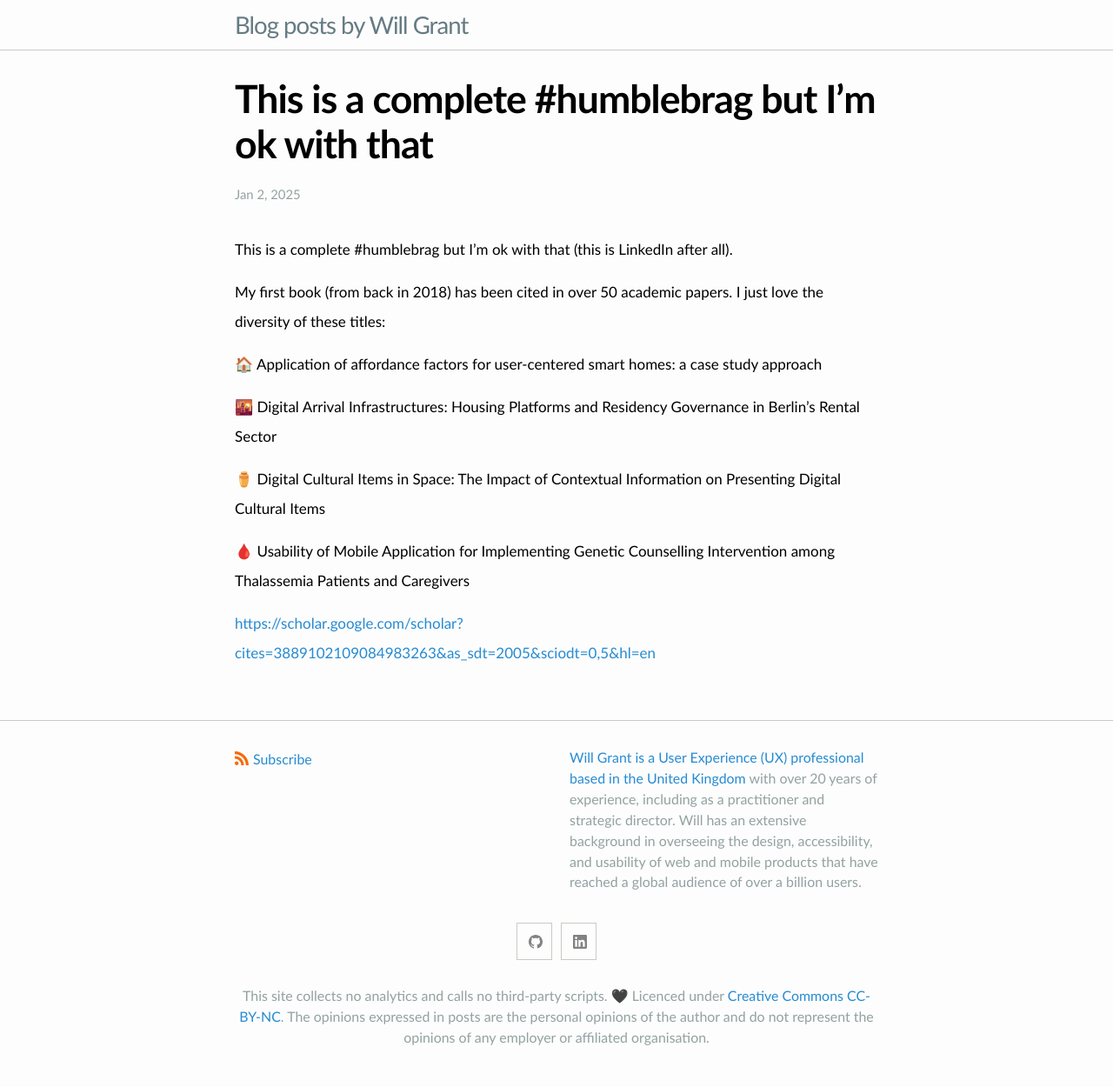
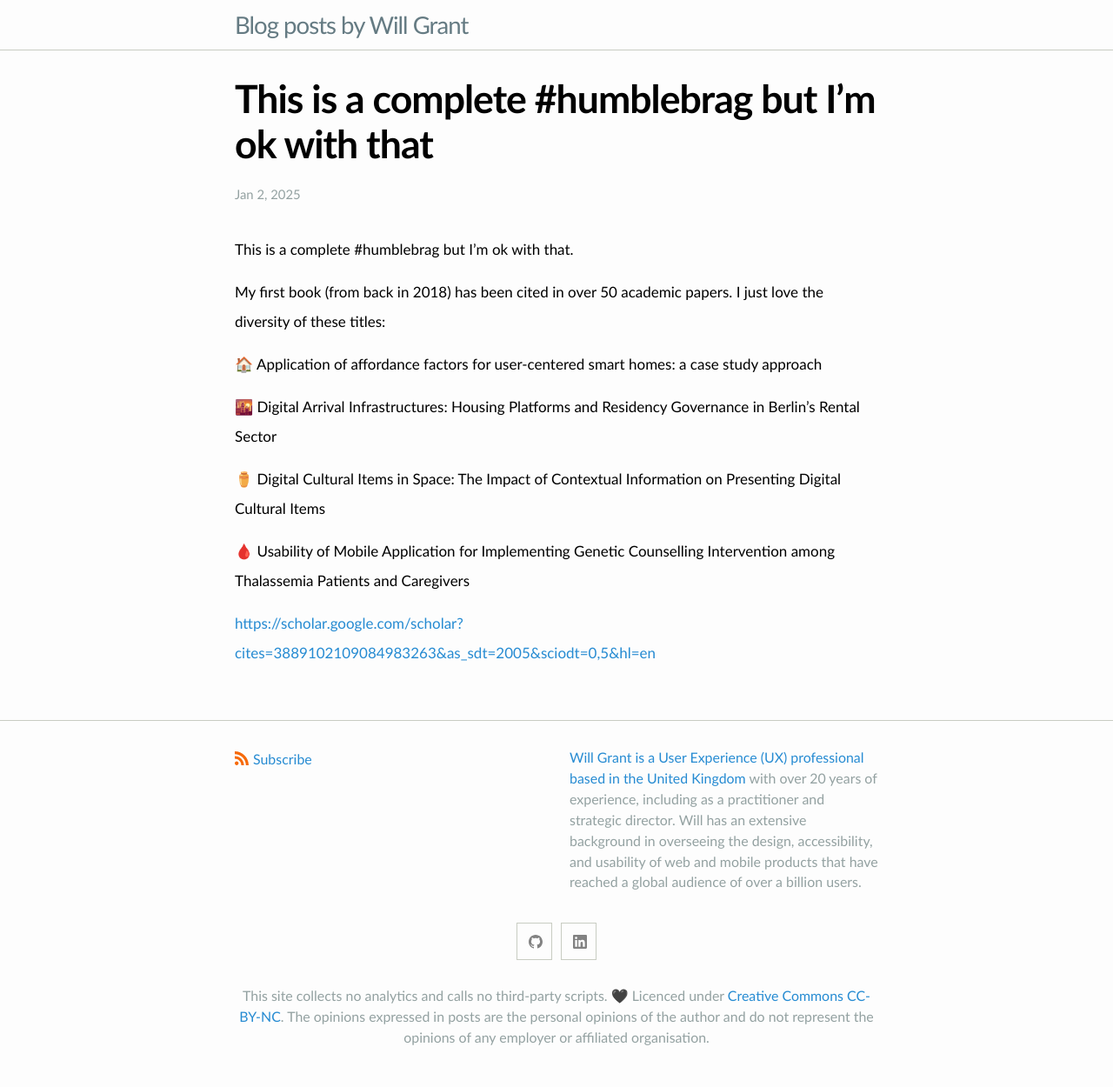
Before and after one commit to wgx/blog.willgrant.org, a Jekyll site: the page built from _posts/2025-01-02-humblebrag.md, in a window 1280 px wide. Shown: the whole page at 87% size. Built offline with Jekyll 4.4.1, drawn with Linux system fonts in a browser that asks for light colours.

Commit message:
Update 2025-01-02-humblebrag.md

```diff
--- a/_posts/2025-01-02-humblebrag.md
+++ b/_posts/2025-01-02-humblebrag.md
@@ -3,7 +3,7 @@ layout: post
 title: "This is a complete #humblebrag but I’m ok with that"
 date: 2025-01-02 00:00:00 -0000
 ---
-This is a complete #humblebrag but I’m ok with that (this is LinkedIn after all).
+This is a complete #humblebrag but I’m ok with that.
 
 My first book (from back in 2018) has been cited in over 50 academic papers. I just love the diversity of these titles:
 
```
